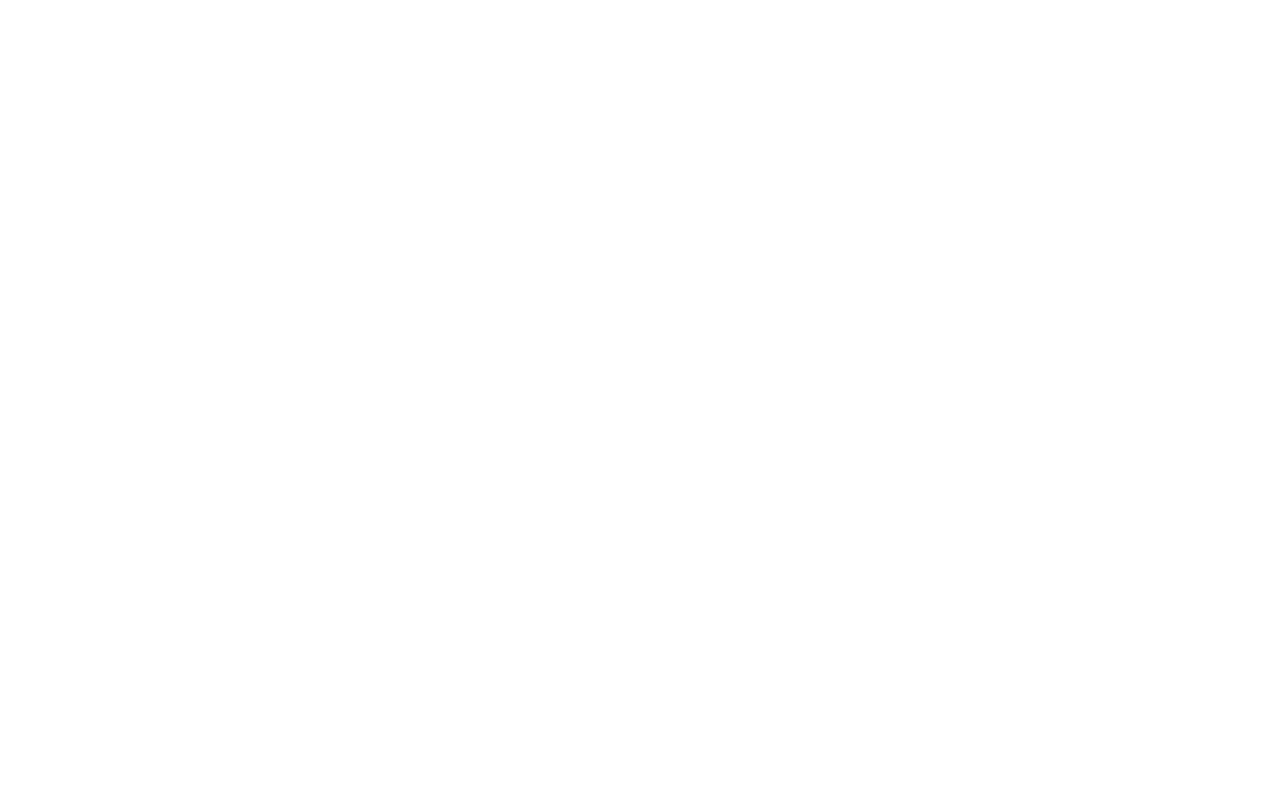
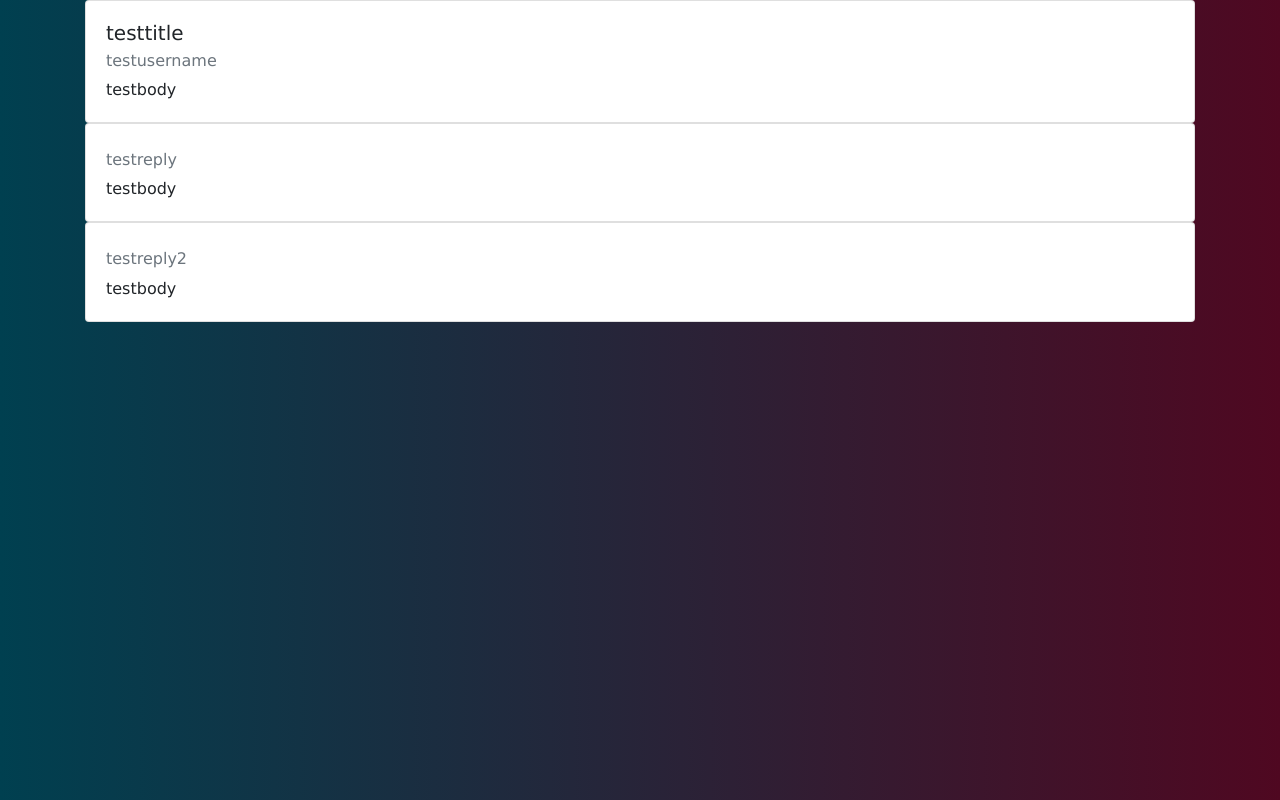
Before and after one commit to JLLQA/QAC, a React (Create React App) app in the folder Cinema/qac/: page /discussion/movie/1 in a window 1280 px wide. Built offline with nearby package versions, Linux system fonts and the light colour scheme.

Commit message:
QAC-82 #comment MG:functional discussion page

```diff
--- a/Cinema/qac/src/App.js
+++ b/Cinema/qac/src/App.js
@@ -25,7 +25,7 @@
           <Route exact path="/discussion">
             <Discussion/>
           </Route>
-          <Route exact path="/discussion/movie">
+          <Route exact path="/discussion/movie/:id">
             <ExtraDetails/>
           </Route>
         </Switch>
--- a/Cinema/qac/src/Components/Discussion/DiscussionComponents/ExtraDetails.jsx
+++ b/Cinema/qac/src/Components/Discussion/DiscussionComponents/ExtraDetails.jsx
@@ -1,6 +1,44 @@
+import {
+    Card, CardImg, CardText, CardBody,
+    CardTitle, CardSubtitle, Button, Container, Row, Col, Nav
+} from 'reactstrap';
+
 const ExtraDetails = () => {
-    return(
-        <h1>TELASODKA</h1>
+    //axios get request using id
+    const dummydata = { title: "testtitle", body: "testbody", username: "testusername", id: 1, replies: [{ username: "testreply", body: "testreply" }, { username: "testreply2", body: "testreply2" }] };
+    console.log(dummydata.replies);
+    return (
+        <>
+        <Nav/>
+        <Container>
+            <Row>
+                <Col>
+                    <Card>
+                        <CardBody>
+                            <CardTitle tag="h5">{dummydata.title}</CardTitle>
+                            <CardSubtitle tag="h6" className="mb-2 text-muted">{dummydata.username}</CardSubtitle>
+                            <CardText>{dummydata.body}</CardText>
+                        </CardBody>
+                    </Card>
+                </Col>
+            </Row>
+            {dummydata.replies.map((reply) => (
+                <Row>
+
+                <Col>
+                <Card>
+                <CardBody>
+                <CardTitle tag="h5">{reply.title}</CardTitle>
+                <CardSubtitle tag="h6" className="mb-2 text-muted">{reply.username}</CardSubtitle>
+                <CardText>{dummydata.body}</CardText>
+                </CardBody>
+                </Card>
+                </Col>
+                </Row>
+            ))}
+
+        </Container>
+            </>
     )
 }
 
--- a/Cinema/qac/src/Components/Discussion/DiscussionComponents/TopicContainer.jsx
+++ b/Cinema/qac/src/Components/Discussion/DiscussionComponents/TopicContainer.jsx
@@ -8,7 +8,7 @@
 
 const TopicContainer = (props) => {
     const { data, query } = props
-    const dummydata = [{ title: "testtitle", body: "testbody", username: "testusername", id: "1" }, { title: "testtitle2", body: "testbody2", username: "testusername2", id: "2" }]
+    const dummydata = [{ title: "testtitle", body: "testbody", username: "testusername", id: 1 }, { title: "testtitle2", body: "testbody2", username: "testusername2", id: 2 }]
     const handleClick = (event) => {
         event.preventDefault();
     }
@@ -26,8 +26,8 @@
                                         <CardTitle tag="h5">{post.title}</CardTitle>
                                         <CardSubtitle tag="h6" className="mb-2 text-muted">{post.username}</CardSubtitle>
                                         <CardText>{post.body}</CardText>
-                                        <Link to="/discussion/movie">
-                                            <Button onClick={handleClick}>More Details</Button>
+                                        <Link to={{ pathname: `/discussion/movie/${post.id}`}}>
+                                            <h3>More</h3>
                                         </Link>
                                     </CardBody>
                                 </Card>
@@ -48,7 +48,7 @@
                                     <CardTitle tag="h5">{post.title}</CardTitle>
                                     <CardSubtitle tag="h6" className="mb-2 text-muted">{post.username}</CardSubtitle>
                                     <CardText>{post.body}</CardText>
-                                    <Link to="/discussion/movie">
+                                    <Link to={{ pathname: `/discussion/movie/${post.id}` }}>
                                         <h3>More</h3>
                                     </Link>
                                 </CardBody>
```
